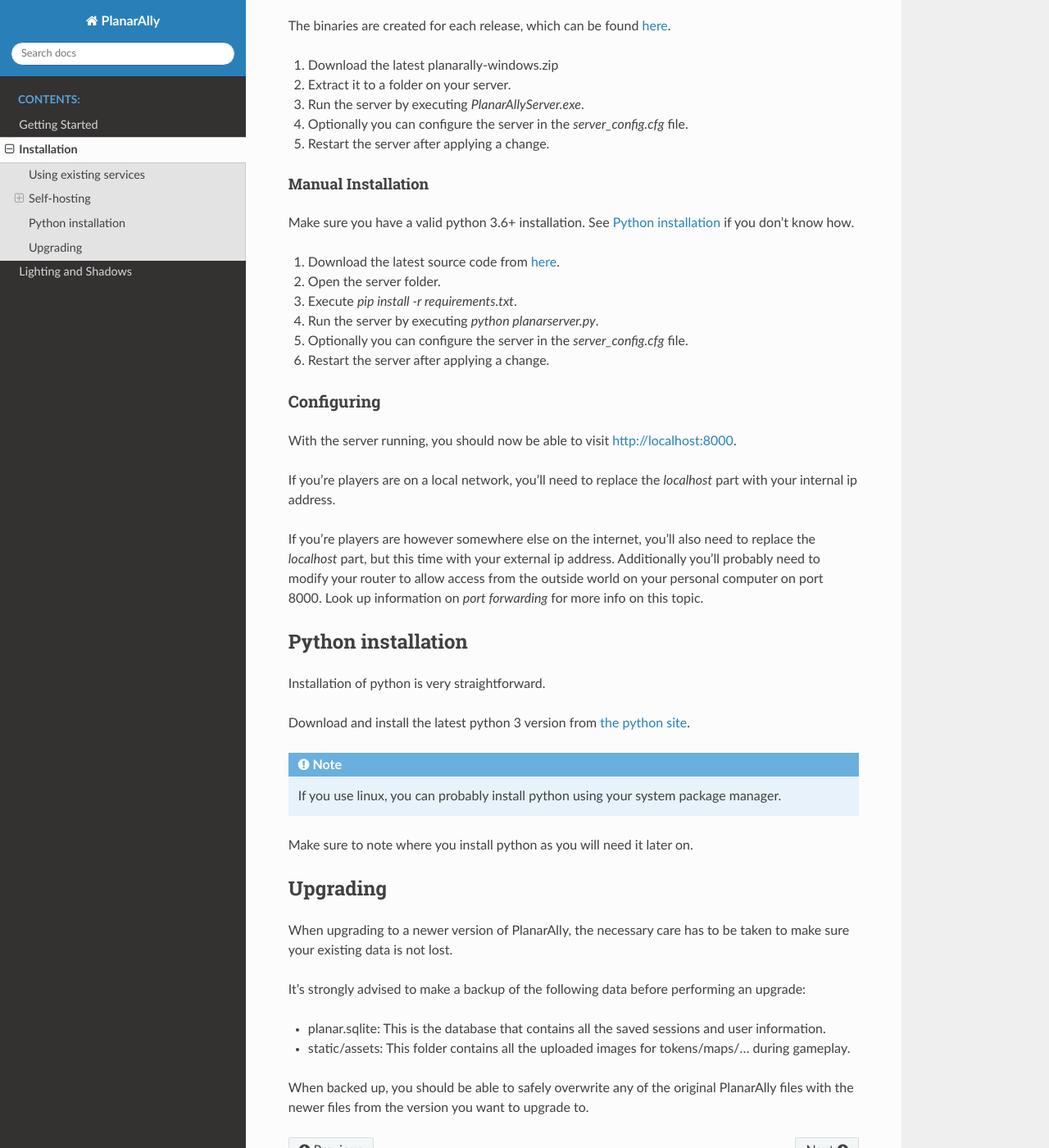
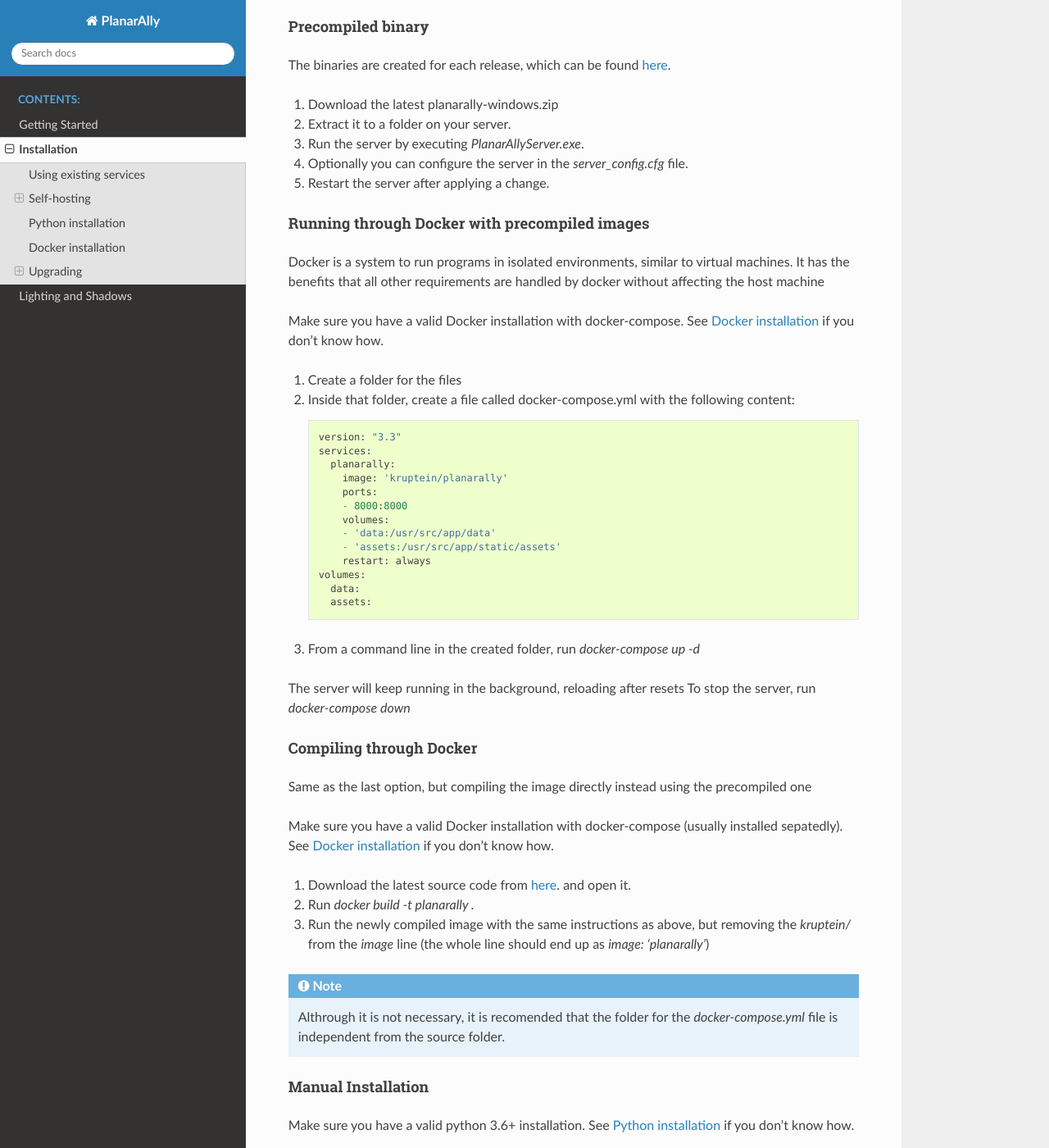
Before and after one commit to Kruptein/PlanarAlly, a Sphinx documentation site: the page built from docs/installation.rst, in a window 1280 px wide and 1400 px high, scrolled down 1301 px. Shown: the whole window at 82% size. Built offline with Sphinx 7.4.7 and the Read the Docs theme 2.0.0, drawn with Linux system fonts in a browser that asks for light colours; pages that are not in the unit, such as notebooks, are missing from menus; some of the changed text lies outside the part shown.

Commit message:
Improved docker image creation and added docker installation steps

```diff
--- a/docs/installation.rst
+++ b/docs/installation.rst
@@ -46,6 +46,8 @@
 For installation you again have two options:
 
 * Precompiled binary
+* Running through Docker with precompiled images
+* Compiling through Docker
 * Manual installation
 
 The precompiled binary is the go-to method if you're not super techsavy and if you use Windows.
@@ -62,6 +64,52 @@
 4. Optionally you can configure the server in the `server_config.cfg` file.
 5. Restart the server after applying a change.
 
+Running through Docker with precompiled images
+^^^^^^^^^^^^^^^^^^^^^^^^^^^^^^^^^^^^^^^^^^^^^^
+Docker is a system to run programs in isolated environments,
+similar to virtual machines. It has the benefits that all
+other requirements are handled by docker without affecting the host machine
+
+Make sure you have a valid Docker installation with docker-compose.
+See :ref:`docker` if you don't know how.
+
+1. Create a folder for the files
+2. Inside that folder, create a file called docker-compose.yml with the following content::
+
+    version: "3.3"
+    services:
+      planarally:
+        image: 'kruptein/planarally'
+        ports:
+        - 8000:8000
+        volumes:
+        - 'data:/usr/src/app/data'
+        - 'assets:/usr/src/app/static/assets'
+        restart: always
+    volumes:
+      data:
+      assets:
+
+3. From a command line in the created folder, run `docker-compose up -d`
+
+The server will keep running in the background, reloading after resets
+To stop the server, run `docker-compose down`
+
+Compiling through Docker
+^^^^^^^^^^^^^^^^^^^^^^^^
+Same as the last option, but compiling the image
+directly instead using the precompiled one
+
+Make sure you have a valid Docker installation with docker-compose
+(usually installed sepatedly).
+See :ref:`docker` if you don't know how.
+
+1. Download the latest source code from `here <https://github.com/Kruptein/PlanarAlly/releases/>`_. and open it.
+2. Run `docker build -t planarally .`
+3. Run the newly compiled image with the same instructions as above, but removing the `kruptein/` from the `image` line (the whole line should end up as `image: 'planarally'`)
+
+.. note::
+    Althrough it is not necessary, it is recomended that the folder for the `docker-compose.yml` file is independent from the source folder.
 
 Manual Installation
 ^^^^^^^^^^^^^^^^^^^^^
@@ -109,6 +157,23 @@
 Make sure to note where you install python as you will need it later on.
 
 
+.. _docker:
+
+Docker installation
+~~~~~~~~~~~~~~~~~~~~
+
+To install docker, follow the official instructions:
+
+* `Windows <https://docs.docker.com/docker-for-windows/install/>`_ (installation consists in downloading and running the `installer <https://hub.docker.com/editions/community/docker-ce-desktop-windows>`_)
+* `MacOs <https://docs.docker.com/docker-for-mac/install/>`_ (installation consists in downloading and running the `installer <https://hub.docker.com/editions/community/docker-ce-desktop-mac>`_)
+* Linux (Instructions are available for `Ubuntu <https://docs.docker.com/install/linux/docker-ce/ubuntu/>`_, `Debian <https://docs.docker.com/install/linux/docker-ce/debian/>`_, `CentOS <https://docs.docker.com/install/linux/docker-ce/centos/>`_, `Fedora <https://docs.docker.com/install/linux/docker-ce/fedora/>`_)
+
+.. note::
+    If you use linux, you will need to install `docker-compose <https://docs.docker.com/compose/install/>`_ separatedly
+
+    You will probably want to run the `Linux post-installation steps <https://docs.docker.com/install/linux/linux-postinstall/>`_
+
+
 .. _upgrading:
 
 Upgrading
@@ -116,10 +181,38 @@
 
 When upgrading to a newer version of PlanarAlly, the necessary care has to be taken to make sure your existing data is not lost.
 
-It's strongly advised to make a backup of the following data before performing an upgrade:
+It's strongly advised to make a backup of the following data before performing an upgrade
+
+Upgrading with precompiled or manual installation
+*************************************************
+
+To backup the data, make copies to another folder of the following files/folders:
 
 * planar.sqlite: This is the database that contains all the saved sessions and user information.
 * static/assets: This folder contains all the uploaded images for tokens/maps/... during gameplay.
 
 When backed up, you should be able to safely overwrite any of the original PlanarAlly files
 with the newer files from the version you want to upgrade to.
+
+If you are running a manual installation, run `pip install -r requirements.txt` again in case the requiremens have changed.
+
+If the data is lost is not there after upgrading, copy the backups back where you copied them from
+
+Upgrading with docker
+*********************
+
+Upgrading with Docker is a much safer, but the backups are recommended anyway.
+
+The backup from docker can be created with (where the word `docker` in `docker_planarally_1` will be the name of the folder where the `docker-compose.yml` file is located):
+
+* planar.sqlite: `docker cp docker_planarally_1:/usr/src/app/data ./data`
+* static/assets: `docker cp docker_planarally_1:/usr/src/app/static/assets ./assets`
+
+If you compiled the image yourself, you will have to recompile it.
+
+To upgrade, just run `docker-compose pull && docker-compose up -d` in the folder with the original `docker-compose.yml` file
+
+If the data is lost, you can restore it by running the previous commands with the arguments swapped:
+
+* planar.sqlite: `docker cp ./data docker_planarally_1:/usr/src/app/data`
+* static/assets: `docker cp ./assets docker_planarally_1:/usr/src/app/static/assets`
```
Also changed, not shown: 2 other files.
